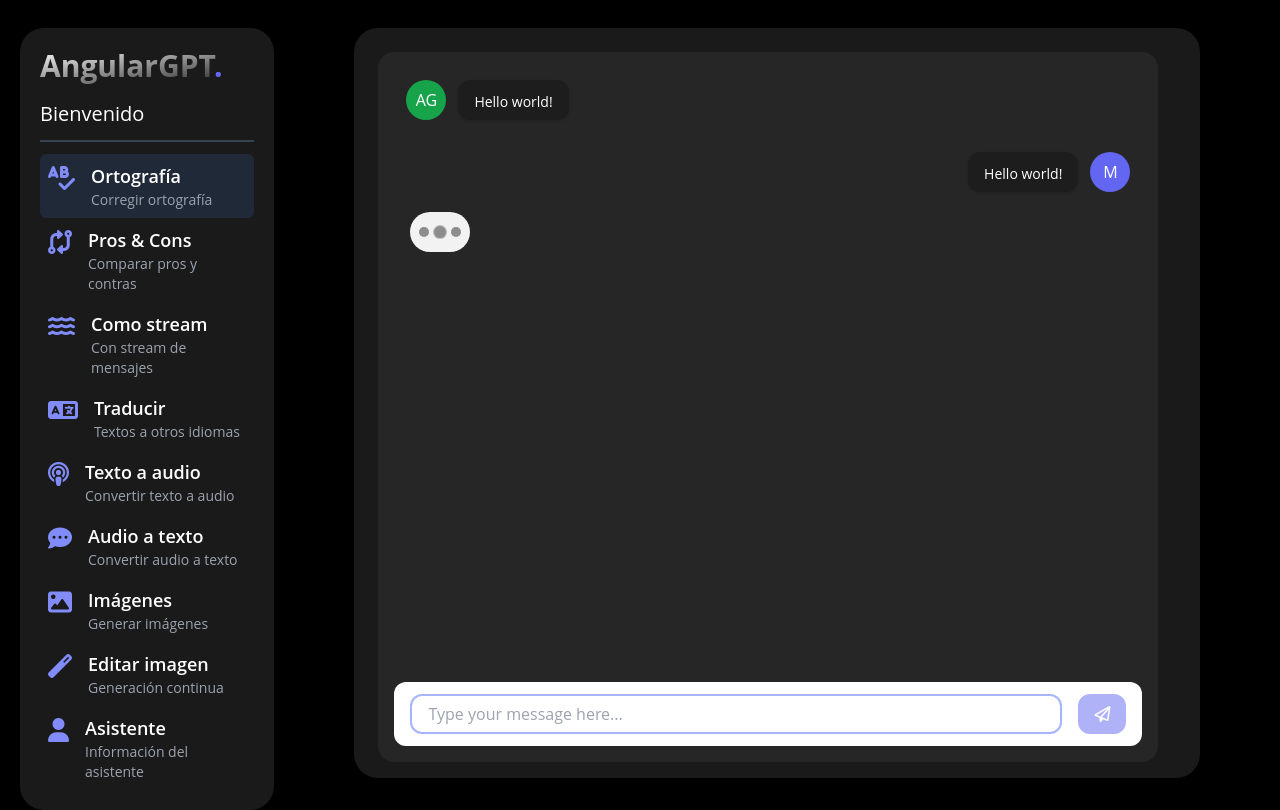
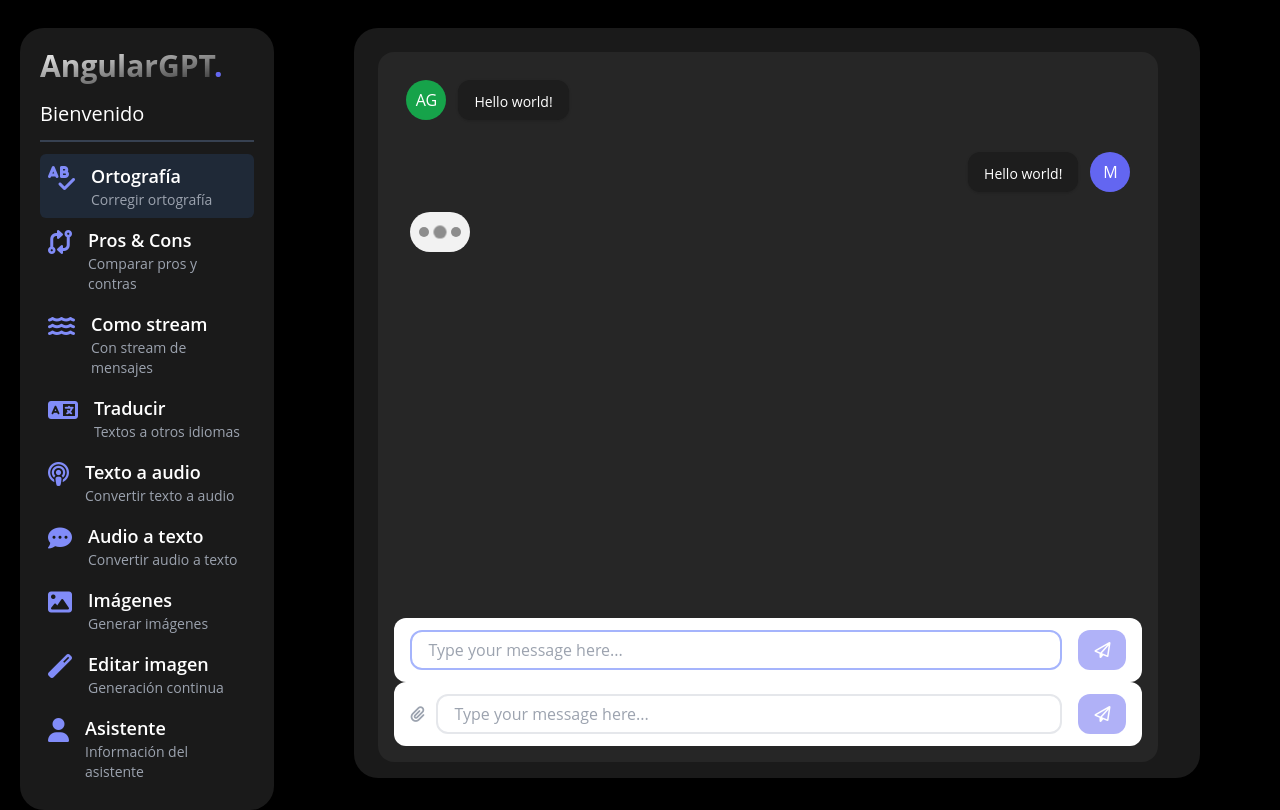
Before and after one commit to MiguelMateoTavarez/angular-gpt, an Angular app: page /orthography in a window 1280 px wide. Built offline with nearby package versions, Linux system fonts and the light colour scheme.

Commit message:
feat: tex message box with file

```diff
--- /dev/null
+++ b/src/app/presentation/components/text-boxes/textMessageBoxFile/textMessageBoxFile.component.html
@@ -0,0 +1,40 @@
+<form
+  [formGroup]="form"
+  (ngSubmit)="handleSubmit()"
+  class="flex flex-row items-center h-16 rounded-xl bg-white w-full px-4">
+  <div class="mr-3">
+    <button
+      (click)="fileInput.click()"
+      class="flex items-center justify-center text-gray-400">
+      <i class="fa-solid fa-paperclip"></i>
+    </button>
+    <input
+      type="file"
+      #fileInput
+      hidden
+      (change)="handleSelectedFile($event)"
+    >
+  </div>
+  <div class="flex-grow">
+    <div class="relative w-full">
+      <input
+        class="flex w-full border-2 rounded-xl text-gray-800 focus:outline-none focus:border-indigo-300 pl-4 h-10"
+        type="text"
+        autofocus
+        [placeholder]="placeHolder()"
+        formControlName="prompt"
+        [autocomplete]="disableCorrections() ? 'on' : 'off'"
+        [spellcheck]="disableCorrections() ? 'on' : 'off'"
+      >
+    </div>
+  </div>
+  <div class="ml-4">
+    <button
+      class="btn-primary"
+      type="submit"
+      [disabled]="form.invalid"
+    >
+      <i class="fa-regular fa-paper-plane"></i>
+    </button>
+  </div>
+</form>
--- /dev/null
+++ b/src/app/presentation/components/text-boxes/textMessageBoxFile/textMessageBoxFile.component.ts
@@ -0,0 +1,44 @@
+import { ChangeDetectionStrategy, Component, inject, input, output } from '@angular/core';
+import { FormBuilder, ReactiveFormsModule, Validators } from '@angular/forms';
+
+export interface TextMessageEvent {
+  file: File;
+  prompt?: string|null;
+}
+
+@Component({
+  selector: 'app-text-message-box-file',
+  standalone: true,
+  imports: [
+    ReactiveFormsModule
+  ],
+  templateUrl: './textMessageBoxFile.component.html',
+  changeDetection: ChangeDetectionStrategy.OnPush,
+})
+export class TextMessageBoxFileComponent {
+  placeHolder         = input<string>('');
+  disableCorrections  = input<boolean>(false);
+  onMessage           = output<TextMessageEvent>();
+
+  public fb = inject(FormBuilder);
+  public form = this.fb.group({
+    prompt: [],
+    file: [null, Validators.required],
+  });
+  public file: File | undefined;
+
+  handleSelectedFile(event: any){
+    const file = event.target.files.item(0);
+    this.form.controls.file.setValue(file);
+  }
+
+  handleSubmit() {
+    if (this.form.invalid) return;
+
+    const { prompt, file } = this.form.value;
+
+    this.onMessage.emit({ prompt, file: file!});
+    this.form.reset();
+  }
+
+}
--- a/src/app/presentation/pages/orthographyPage/orthographyPage.component.html
+++ b/src/app/presentation/pages/orthographyPage/orthographyPage.component.html
@@ -16,4 +16,9 @@
     placeHolder="Type your message here..."
     (onMessage)="handleMessage($event)"
    />
+
+   <app-text-message-box-file
+    placeHolder="Type your message here..."
+    (onMessage)="handleMessageWithFile($event)"
+  />
 </div>
--- a/src/app/presentation/pages/orthographyPage/orthographyPage.component.ts
+++ b/src/app/presentation/pages/orthographyPage/orthographyPage.component.ts
@@ -1,8 +1,9 @@
 import { CommonModule } from '@angular/common';
 import { ChangeDetectionStrategy, Component } from '@angular/core';
 import { ChatMessageComponent, MyMessageComponent } from '@components/index';
-import { TypingLoaderComponent } from "../../components/typingLoader/typingLoader.component";
-import { TextMessageBoxComponent } from "../../components/text-boxes/textMessageBox/textMessageBox.component";
+import { TypingLoaderComponent } from "@components/typingLoader/typingLoader.component";
+import { TextMessageBoxComponent } from "@components/text-boxes/textMessageBox/textMessageBox.component";
+import { TextMessageBoxFileComponent, TextMessageEvent } from "@components/text-boxes/textMessageBoxFile/textMessageBoxFile.component";
 
 
 @Component({
@@ -13,7 +14,8 @@
     ChatMessageComponent,
     MyMessageComponent,
     TypingLoaderComponent,
-    TextMessageBoxComponent
+    TextMessageBoxComponent,
+    TextMessageBoxFileComponent
 ],
   templateUrl: './orthographyPage.component.html',
   changeDetection: ChangeDetectionStrategy.OnPush,
@@ -23,4 +25,8 @@
   handleMessage(prompt: string) {
     console.log(prompt);
   }
+
+  handleMessageWithFile({prompt, file}: TextMessageEvent) {
+    console.log(prompt, file);
+  }
 }
```
